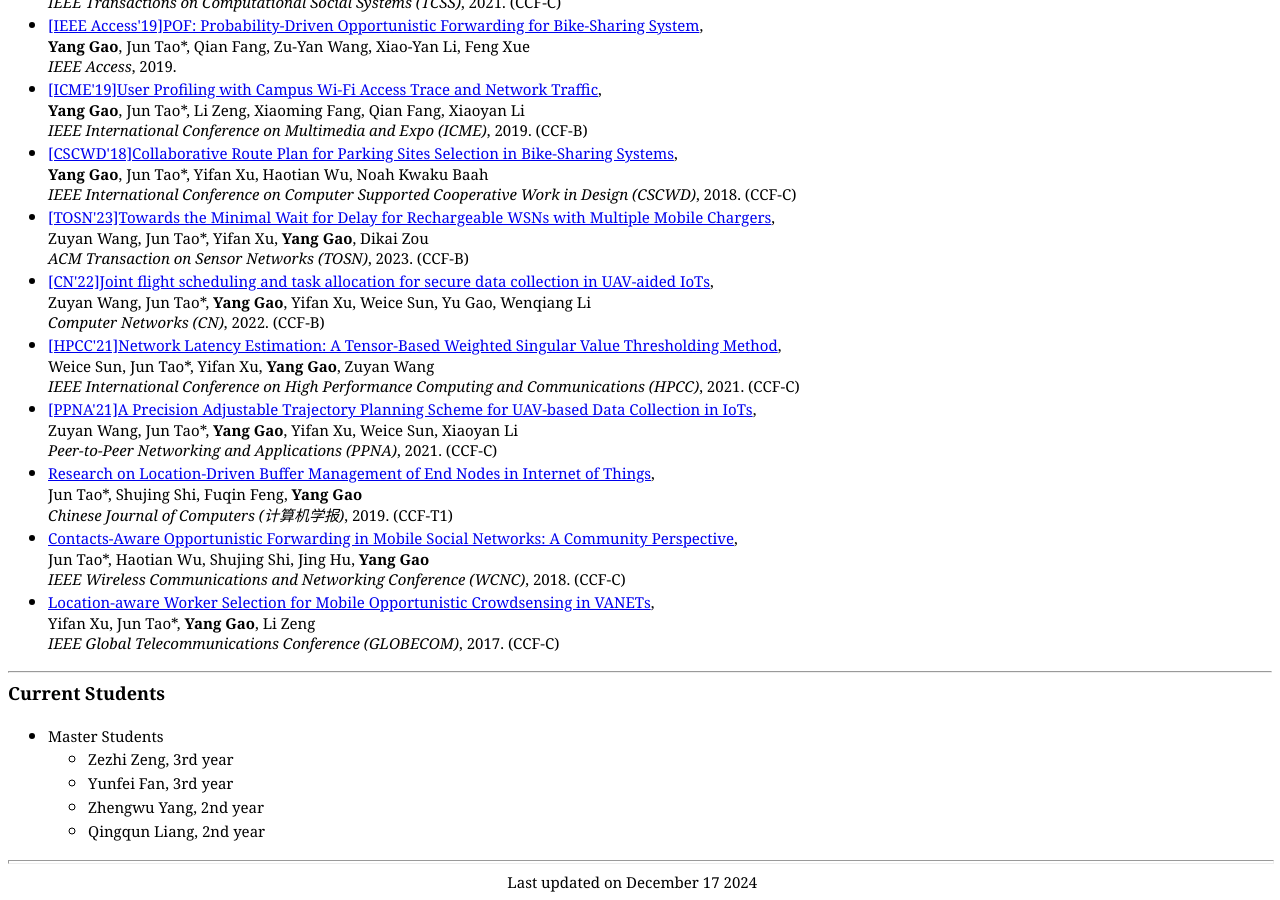
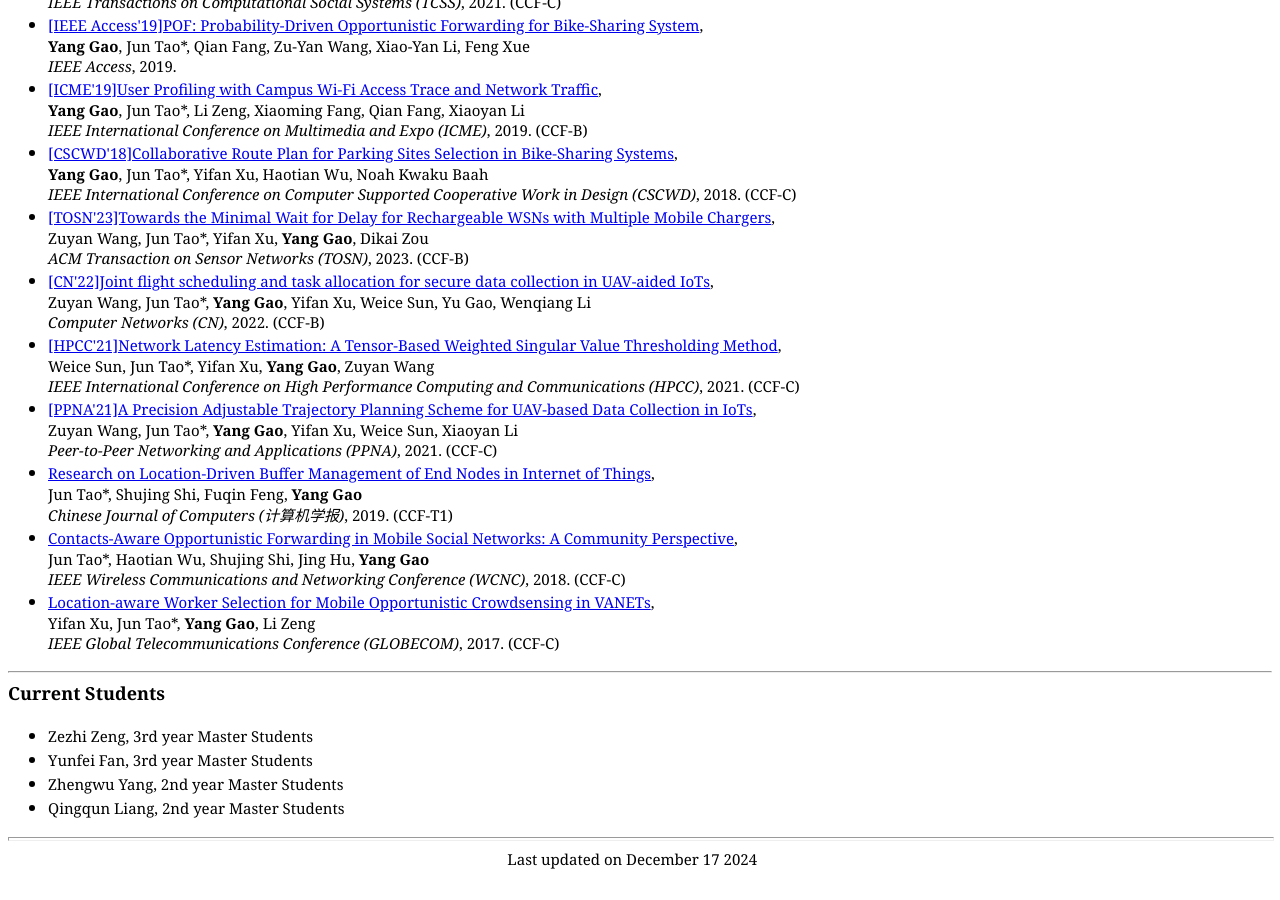
Before and after one commit to gaoyang23nj/gaoyang23nj.github.io, a Jekyll site: the page index.html, which Jekyll copies as it is, in a window 1280 px wide and 900 px high, scrolled down 1399 px. Built offline with Jekyll 4.4.1, drawn with Linux system fonts in a browser that asks for light colours; after the commit the page ends 2276 px from its top, so only the background shows below that.

Commit message:
Update index.html

```diff
--- a/index.html
+++ b/index.html
@@ -112,7 +112,7 @@
         <small><strong>Principal Investigator</strong></small><br>
     </li>
 -->
-    <ul>
+
 <li>
     <small><u>Routing Algorithm in Opportunistic Networks with Malicious Behaviors
     </u><br>
@@ -127,7 +127,7 @@
 	Duration: Jan. 2018 to Dec. 2019, Project Number: KYCX180103 <br>
     </small>
 </li>
-    </ul>
+
 <!--
     <li>
         <small><strong>Participant</strong></small><br>
@@ -274,21 +274,16 @@
 <span style="font-weight: bold; font-size: 18px;">Current Students</span>
 <ul class="style5">
     <li>
-        <small>Master Students</small>
-        <ul>
-            <li>
-                <small><a>Zezhi Zeng, 3rd year</a> </small>
+	<small><a>Zezhi Zeng, 3rd year Master Students</a> </small>
     </li>
     <li>
-                <small><a>Yunfei Fan, 3rd year</a></small>
+	<small><a>Yunfei Fan, 3rd year Master Students</a></small>
     </li>
     <li>
-                <small><a>Zhengwu Yang, 2nd year</a></small>
+	<small><a>Zhengwu Yang, 2nd year Master Students</a></small>
     </li>
     <li>
-                <small><a>Qingqun Liang, 2nd year</a></small>
-            </li>
-        </ul>
+	<small><a>Qingqun Liang, 2nd year Master Students</a></small>
     </li>
 </ul>
 <hr style="width: 100%; height: 2px;">
```
Lines whose indentation alone changed are shown as unchanged.
